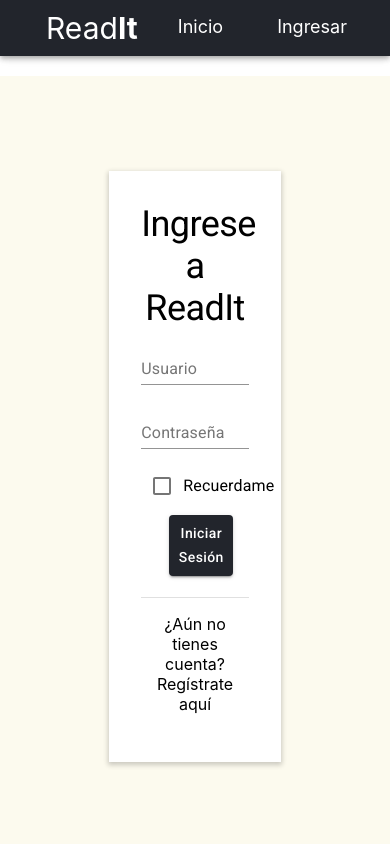
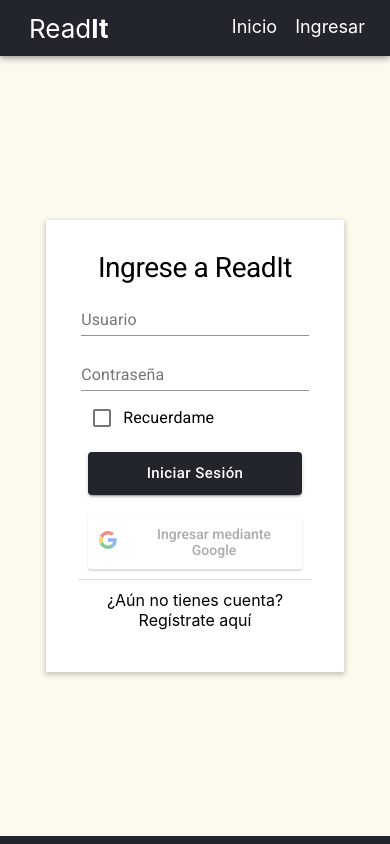
Before and after one commit to thehancode/ReadIt, a React (Create React App) app in the folder frontend/: page /login in a window 390 px wide. Shown: the top 844 px of the page. Built offline with nearby package versions, Linux system fonts and the light colour scheme.

Commit message:
Autentificación Google
Mejorando el Responsive y autentificación de Google

```diff
--- a/frontend/package.json
+++ b/frontend/package.json
@@ -13,6 +13,7 @@
     "react": "^17.0.2",
     "react-dom": "^17.0.2",
     "react-elastic-carousel": "^0.11.5",
+    "react-google-login": "^5.2.2",
     "react-reveal": "^1.2.2",
     "react-router-dom": "^5.2.0",
     "react-scripts": "4.0.3",
--- a/frontend/src/components/HomePage.jsx
+++ b/frontend/src/components/HomePage.jsx
@@ -11,8 +11,6 @@
   Divider,
   ListItemText,
   Link,
-  Typography,
-  Container
 } from "@material-ui/core";
 
 import { Link as LinkS } from "react-scroll";
--- a/frontend/src/components/LoginForm.jsx
+++ b/frontend/src/components/LoginForm.jsx
@@ -1,7 +1,9 @@
 import React, { useState } from "react";
+import GoogleLogin from 'react-google-login';
 import * as userService from "../services/LoginService";
 import { useHistory } from "react-router-dom";
 import { getCurrentUser } from "../services/LoginService";
+
 import { makeStyles, ThemeProvider } from "@material-ui/core/styles";
 import {
   Container,
@@ -35,18 +37,40 @@
       width: "100vw",
       height: "calc(100vh - 64px)",
       padding: "1em",
+      [theme.breakpoints.down("xs")]: {
+        padding: "0",
+      },
     },
     botonPersonalizado: {
       margin: "0 2em 1.5em 2em",
       backgroundImage: "none",
       textTransform: "none",
+      [theme.breakpoints.down("xs")]: {
+        margin: "10px",
+      },
+    },
+    botonPersonalizadoGoogle: {
+      margin: "0 2.2em 1.5em 2.2em",
+      backgroundImage: "none",
+      textTransform: "none",
+      justifyContent: "center",
+      [theme.breakpoints.down("xs")]: {
+        margin: "10px",
+      },
     },
     tituloForm: {
       fontSize: "36px",
       fontWeight: 400,
+      [theme.breakpoints.down("xs")]: {
+        fontSize: "28px",
+        fontWeight: 400,
+      },
     },
     formLogin__element: {
       margin: ".5em 0",
+      [theme.breakpoints.down("xs")]: {
+        margin: "0.2em",
+      },
     },
     labelForm: {
       borderBottom: "2px solid #3f51b5",
@@ -56,6 +80,12 @@
         color: "#E14658",
       },
     },
+    linkRegister: {
+      margin: "1em 0 0 0",
+      [theme.breakpoints.down("xs")]: {
+        margin: "10px",
+      },
+    }
   }));
 
   const state = {
@@ -90,11 +120,15 @@
     );
   };
 
+  const responseGoogle = (response) => {
+    console.log(response);
+  }
+
   return (
     <>
       {!currentUser ? (
-        <>
-          (<NavbarLogin />
+        <div>
+          <NavbarLogin />
           <ThemeProvider theme={theme}>
             <div className={classes.offset}></div>
             <Container maxWidth="xl" component="div" className={classes.root}>
@@ -137,12 +171,21 @@
                   variant="contained"
                   color="primary"
                   type="submit"
+                  size="large"
                   className={classes.botonPersonalizado}
                 >
                   Iniciar Sesión
                 </Button>
+                <GoogleLogin
+                  clientId="134332300009-d6n1b6e4fu7r20gkahroqd426vsebmqi.apps.googleusercontent.com"
+                  buttonText="Login"
+                  onSuccess={responseGoogle}
+                  onFailure={responseGoogle}
+                  cookiePolicy={'single_host_origin'}
+                  className={classes.botonPersonalizadoGoogle}
+                >Ingresar mediante Google</GoogleLogin>
                 <Divider></Divider>
-                <p>
+                <p className={classes.linkRegister}>
                   ¿Aún no tienes cuenta?{" "}
                   <Link
                     href="/registro"
@@ -155,8 +198,8 @@
               </form>
             </Container>
           </ThemeProvider>
-          <Footer />)
-        </>
+          <Footer />
+        </div>
       ) : (
         history.push("/home")
       )}
--- a/frontend/src/components/NavbarLogin.jsx
+++ b/frontend/src/components/NavbarLogin.jsx
@@ -19,6 +19,10 @@
     flexGrow: 1,
     justifyContent: 'flex-start',
     fontSize: '30px',
+    [theme.breakpoints.down("xs")]: {
+      fontSize: "26px",
+      marginLeft: '0.5em',
+    },
   },
   navMenu:{
     fontSize: '18px',
@@ -33,8 +37,10 @@
     '&:hover': {
       color:'#C0B3A0',
       cursor:'pointer',
-    }
-
+    },
+    [theme.breakpoints.down("xs")]: {
+      margin: '0 0.5em',
+    },
   }
 }));
 
--- a/frontend/src/components/RegistroForm.jsx
+++ b/frontend/src/components/RegistroForm.jsx
@@ -31,6 +31,10 @@
       width: "100vw",
       height: "calc(100vh - 64px)",
       padding: "1em",
+      [theme.breakpoints.down("xs")]: {
+        padding: "0.8em",
+        height: "auto",
+      },
     },
     botonPersonalizado: {
       margin: "2em 2em 1em 2em",
@@ -40,9 +44,16 @@
     tituloForm: {
       fontSize: "36px",
       fontWeight: 400,
+      [theme.breakpoints.down("xs")]: {
+        fontSize: "26px",
+        fontWeight: 400,
+      },
     },
     formLogin__element: {
       margin: ".5em 0",
+      [theme.breakpoints.down("xs")]: {
+        margin: "0.2em",
+      },
     },
     labelForm: {
       borderBottom: "2px solid #3f51b5",
@@ -108,7 +119,7 @@
                   color="initial"
                   className={classes.tituloForm}
                 >
-                  Registro de usuario
+                  Registro de Usuario
                 </Typography>
                 <FormControl className={classes.formLogin__element}>
                   <InputLabel htmlFor="nombre">Nombre</InputLabel>
--- a/frontend/src/index.css
+++ b/frontend/src/index.css
@@ -78,6 +78,30 @@
   padding: 2em;
   background-color: #fff;
   box-shadow: 0px 2px 5px 1px rgba(0, 0, 0, 0.2);
+}
+
+@media screen and (max-width: 1024px)  {
+  .formLogin{
+    width: 40%;
+  }
+}
+
+@media screen and (max-width: 750px)  {
+  .formLogin{
+    width: 50%;
+  }
+}
+
+@media screen and (max-width: 430px)  {
+  .formLogin{
+    width: 60%;
+  }
+}
+
+@media screen and (max-width: 380px)  {
+  .formLogin{
+    width: 65%;
+  }
 }
 
 .home-slider{
```
Also changed, not shown: 1 other file (tests, documents, lock files or other folders).
